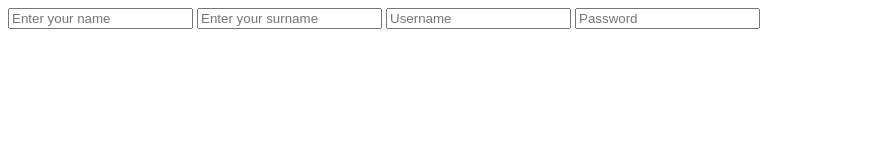
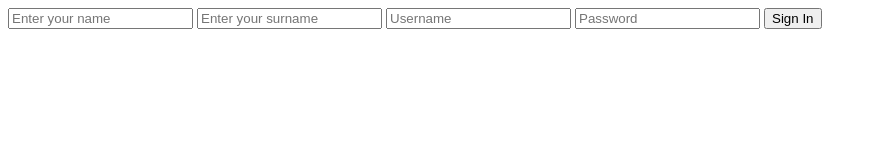
Before and after one commit to gitwonderboy/golang-web-server, a plain HTML site: page static/form.html in a window 1280 px wide. Shown: the whole page, without its empty margins (0-877 px from the left). Drawn offline with Linux system fonts and the light colour scheme.

Commit message:
form submit button

```diff
--- a/static/form.html
+++ b/static/form.html
@@ -12,6 +12,7 @@
         <input type="text" name="surname" id="surname" placeholder="Enter your surname" />
         <input type="email" name="email" id="email" placeholder="Username" />
         <input type="password" name="password" id="password" placeholder="Password" />
+        <input type="submit" value="Sign In" />
       </form>
     </div>
   </body>
```
